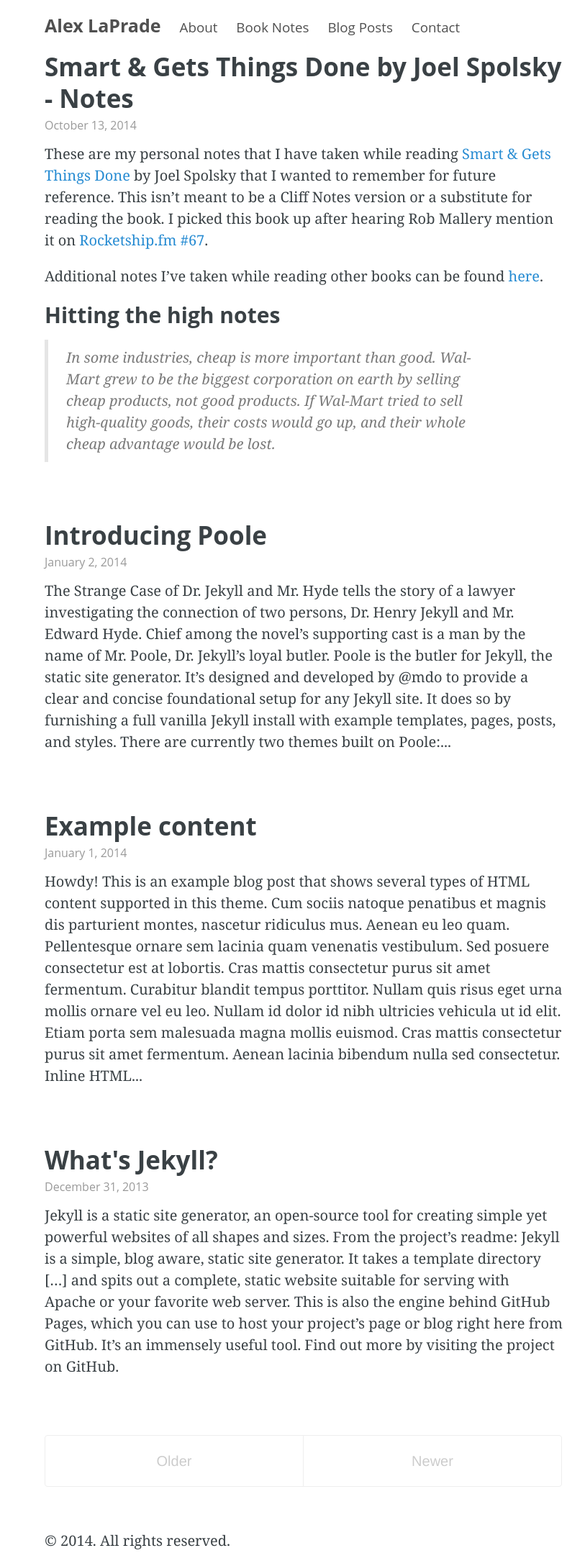
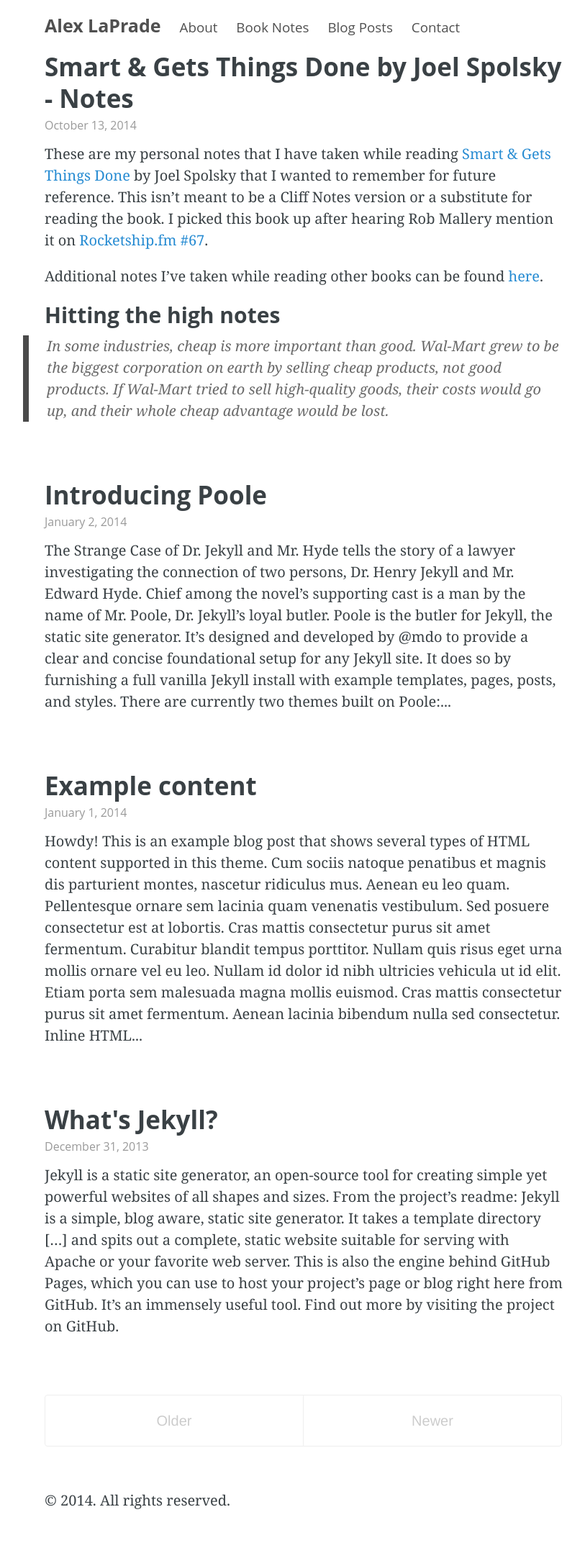
Before and after one commit to laprade/laprade.github.io, a Jekyll site: the page built from index.html, in a window 1280 px wide. Shown: the whole page at 72% size, without its empty margins (218-1031 px from the left). Built offline with Jekyll 4.4.1, drawn with Linux system fonts in a browser that asks for light colours; the list of posts is cut into pages by our own code; after the commit the page ends 2120 px from its top, so only the background shows below that.

Commit message:
update quote formatting

```diff
--- a/index.html
+++ b/index.html
@@ -23,7 +23,7 @@
     {{ post.content | strip_html | truncatewords:100 }}
   {% endif %}
 </div>
-
+<!-- Formatting for the more tag from => http://truongtx.me/2013/05/01/jekyll-read-more-feature-without-any-plugin/ -->
 
   </article>
   {% endfor %}
--- a/public/css/poole.css
+++ b/public/css/poole.css
@@ -217,18 +217,19 @@
 
 /* Quotes */
 blockquote {
-  padding: .5rem 1rem;
-  margin: .8rem 0;
-  color: #7a7a7a;
+  margin: 0em 0em 0em -1.5em;
+  padding: 0 0 0em 1.6em;
+  color: #6a6a6a;
   font-style: italic;
-  border-left: .25rem solid #e5e5e5;
+  /* border-left: .25rem solid #e5e5e5; */
+  border-left: #4a4a4a .4em solid;
 }
 blockquote p:last-child {
-  margin-bottom: 0;
+  margin-bottom: 1em;
 }
 @media (min-width: 30em) {
   blockquote {
-    padding-right: 5rem;
+    padding-right: 0rem;
     padding-left: 1.25rem;
   }
 }
```
